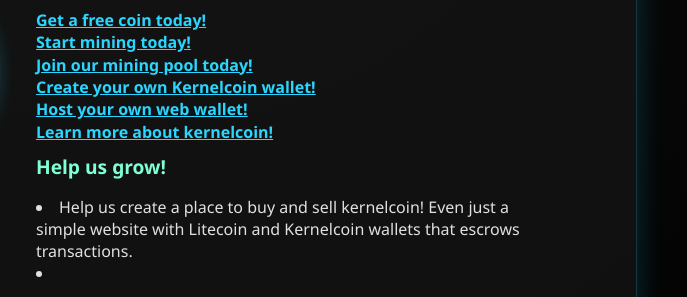
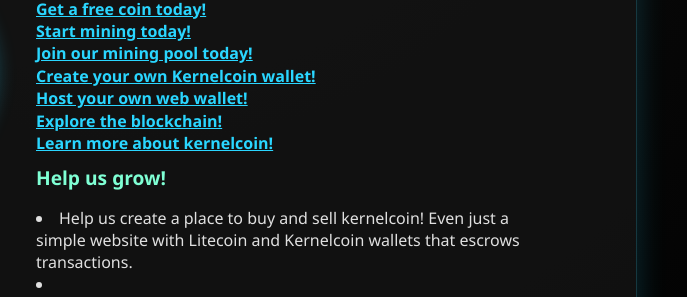
Before and after one commit to kernelcoinproject/kernelcoin, a plain HTML site: page index.html in a window 1280 px wide. Shown: the part 327-624 px from the top of the page, 494-1181 px from the left. Drawn offline with Linux system fonts and the light colour scheme.

Commit message:
Update index.html

```diff
--- a/index.html
+++ b/index.html
@@ -131,6 +131,7 @@
         <a href="https://pool.kernelcoin.org"</a>Join our mining pool today!</a><br>
         <a href="wallet-tool.html">Create your own Kernelcoin wallet!</a><br>
         <a href="https://github.com/kernelcoinproject/kernelcoin-webwallet"</a>Host your own web wallet!</a><br>
+        <a href="https://explore.kernelcoin.org"</a>Explore the blockchain!</a><br>
         <a href="https://github.com/kernelcoinproject">Learn more about kernelcoin!</a><br>
       </p>
       <h2>Help us grow!</h2>
```
